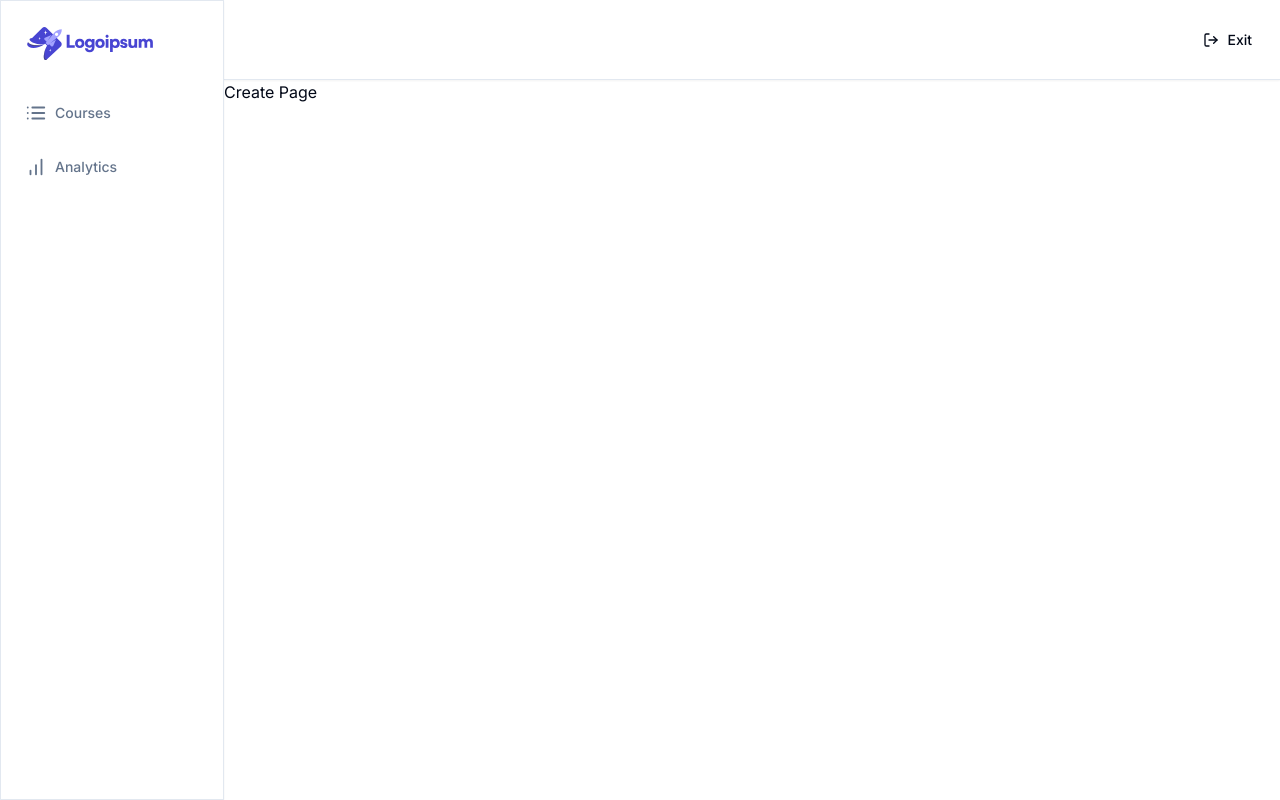
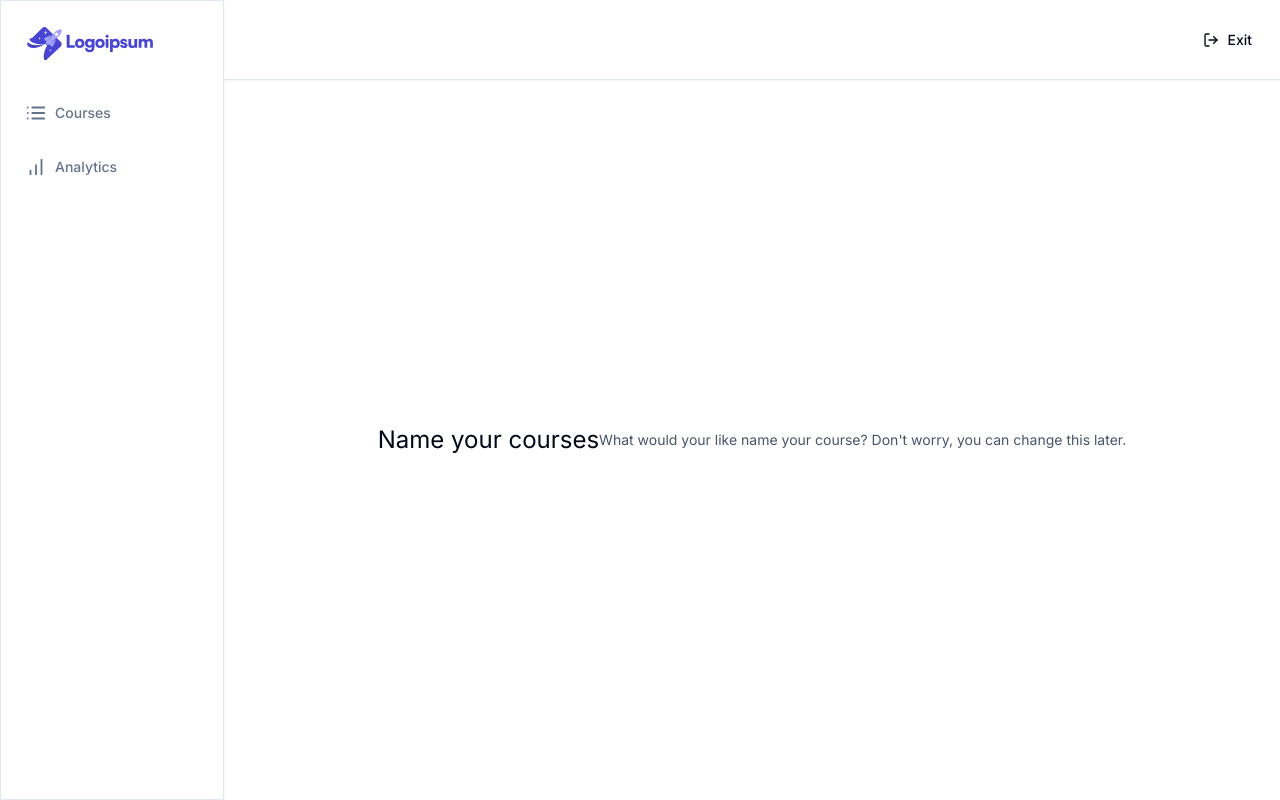
Before and after one commit to guilhermedecastrogt/Course-LMS-Platform-next13-ts, a Next.js app: page /teacher/create in a window 1280 px wide. Built offline with nearby package versions, Linux system fonts and the light colour scheme.

Commit message:
create course frontend

```diff
--- a/app/(dashboard)/(routes)/teacher/create/page.tsx
+++ b/app/(dashboard)/(routes)/teacher/create/page.tsx
@@ -1,9 +1,47 @@
 "use client"
 
+import * as z from "zod";
+import axios from "axios";
+
+import {
+    Form,
+    FormControl,
+    FormDescription,
+    FormField,
+    FormLabel,
+    FormMessage
+} from "@/components/ui/form";
+import {useForm} from "react-hook-form";
+import {zodResolver} from "@hookform/resolvers/zod";
+
+const formSchema =z.object({
+    title: z.string().min(1, {
+        message: "Title is required"
+    }),
+})
+
 const CreatePage = () => {
+    const form = useForm<z.infer<typeof formSchema>>({
+        resolver: zodResolver(formSchema),
+        defaultValues: {
+            title: ""
+        }
+    })
+
+    const { isSubmitting, isValid } = form.formState;
+
+    const onSubmit = (values: z.infer<typeof formSchema>) => {
+        console.log(values)
+    }
+
     return (
-        <div>
-            <h1>Create Page</h1>
+        <div className="max-w-5xl mx-auto flex md:items-center md:justify-center h-full p-6">
+            <h1 className="text-2xl">
+                Name your courses
+            </h1>
+            <p className="text-sm text-slate-600">
+                What would your like name your course? Don't worry, you can change this later.
+            </p>
         </div>
     )
 }
--- a/package.json
+++ b/package.json
@@ -18,6 +18,7 @@
     "@types/react": "18.3.1",
     "@types/react-dom": "18.3.0",
     "autoprefixer": "10.4.19",
+    "axios": "^1.6.8",
     "class-variance-authority": "^0.7.0",
     "clsx": "^2.1.1",
     "eslint": "8.57.0",
```
Also changed, not shown: 1 other file (tests, documents, lock files or other folders).
